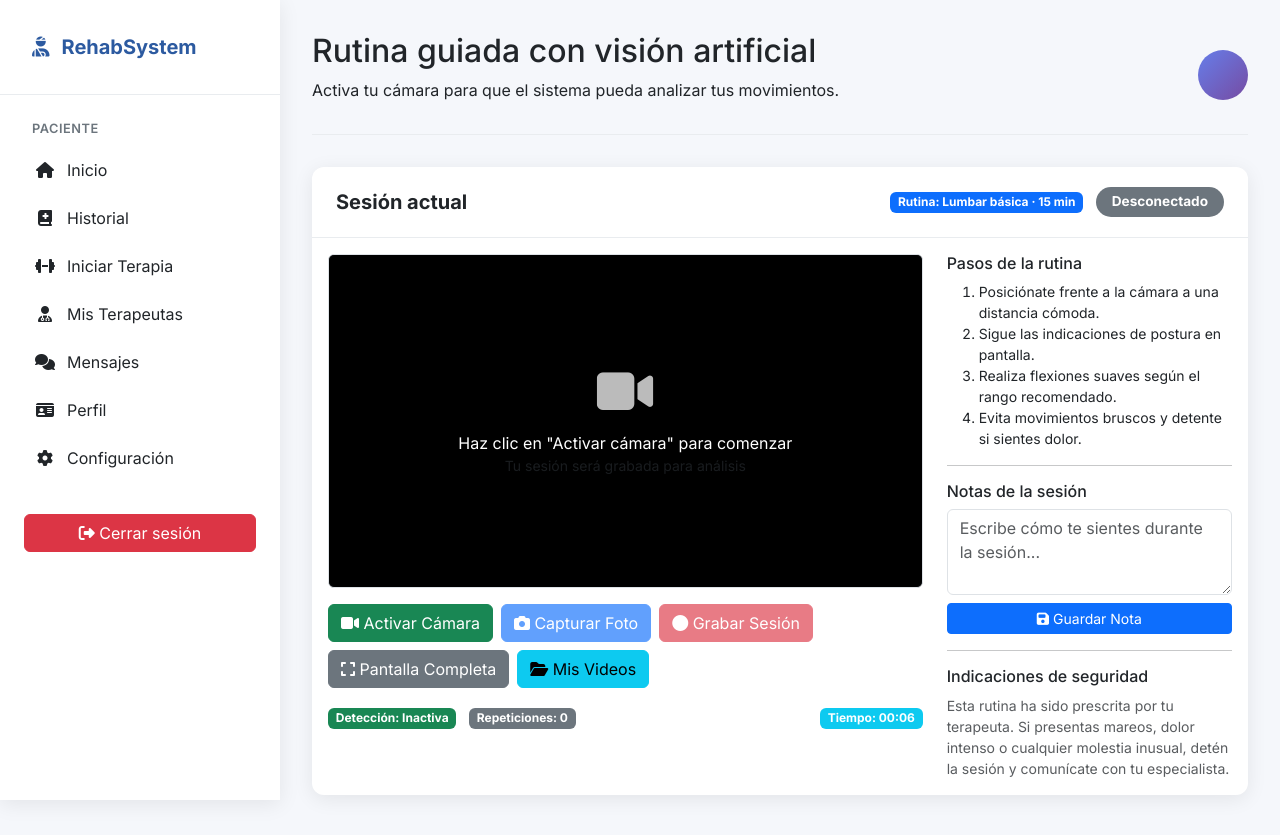
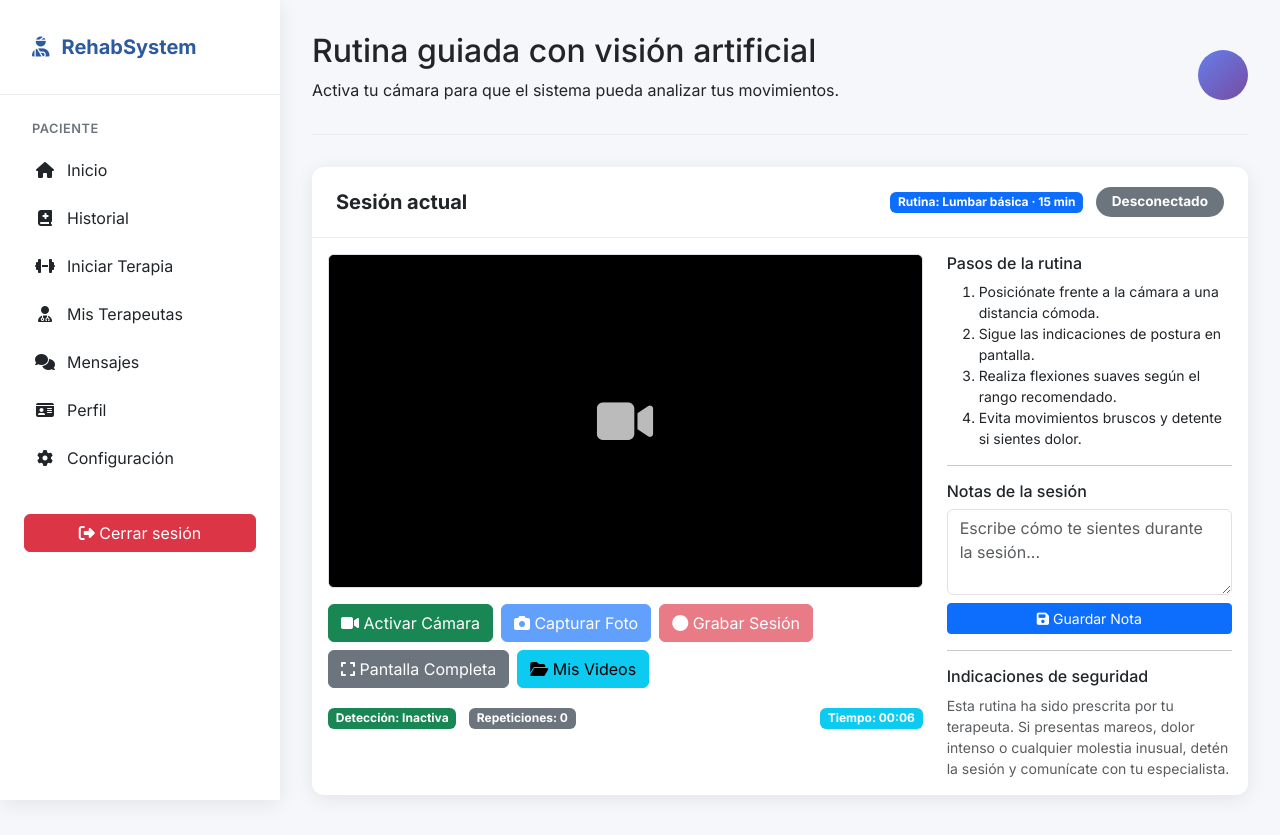
Before and after one commit to Knin90/web-RehabSystem, a Python web app: template templates/patient/start_therapy.html in a window 1280 px wide. Shown: the top 835 px of the page. Run offline with Jinja, Linux system fonts and the light colour scheme; the template is opened without the code that fills it, so the values that code supplies are empty.

Commit message:
style: Eliminar marca de agua del placeholder de cámara
- Quitar texto 'Vista de cámara del paciente' del placeholder
- Quitar instrucciones 'Haz clic en Iniciar Cámara'
- Dejar solo ícono de video con opacidad reducida
- Fondo más oscuro (rgba 0.9) para mejor contraste
- Interfaz más limpia y minimalista
- Aplicado en terapeuta y paciente

```diff
--- a/templates/patient/start_therapy.html
+++ b/templates/patient/start_therapy.html
@@ -41,10 +41,8 @@
                 <!-- Placeholder cuando la cámara está apagada -->
                 <div id="cameraPlaceholder"
                      class="position-absolute top-0 start-0 w-100 h-100 d-flex flex-column justify-content-center align-items-center text-white"
-                     style="background: rgba(0,0,0,0.8); z-index: 1;">
-                    <i class="fas fa-video fa-3x mb-3"></i>
-                    <p class="mb-0">Haz clic en "Activar cámara" para comenzar</p>
-                    <small class="text-muted">Tu sesión será grabada para análisis</small>
+                     style="background: rgba(0,0,0,0.9); z-index: 1;">
+                    <i class="fas fa-video fa-3x" style="opacity: 0.3;"></i>
                 </div>
             </div>
 
--- a/templates/therapist/start_session.html
+++ b/templates/therapist/start_session.html
@@ -34,10 +34,8 @@
                 <!-- Placeholder cuando la cámara está apagada -->
                 <div id="cameraPlaceholder"
                      class="position-absolute top-0 start-0 w-100 h-100 d-flex flex-column justify-content-center align-items-center text-white"
-                     style="background: rgba(0,0,0,0.8);">
-                    <i class="fas fa-video fa-3x mb-3"></i>
-                    <p class="mb-0">Vista de cámara del paciente</p>
-                    <small class="text-muted">Haz clic en "Iniciar Cámara" para comenzar</small>
+                     style="background: rgba(0,0,0,0.9);">
+                    <i class="fas fa-video fa-3x" style="opacity: 0.3;"></i>
                 </div>
             </div>
 
```
